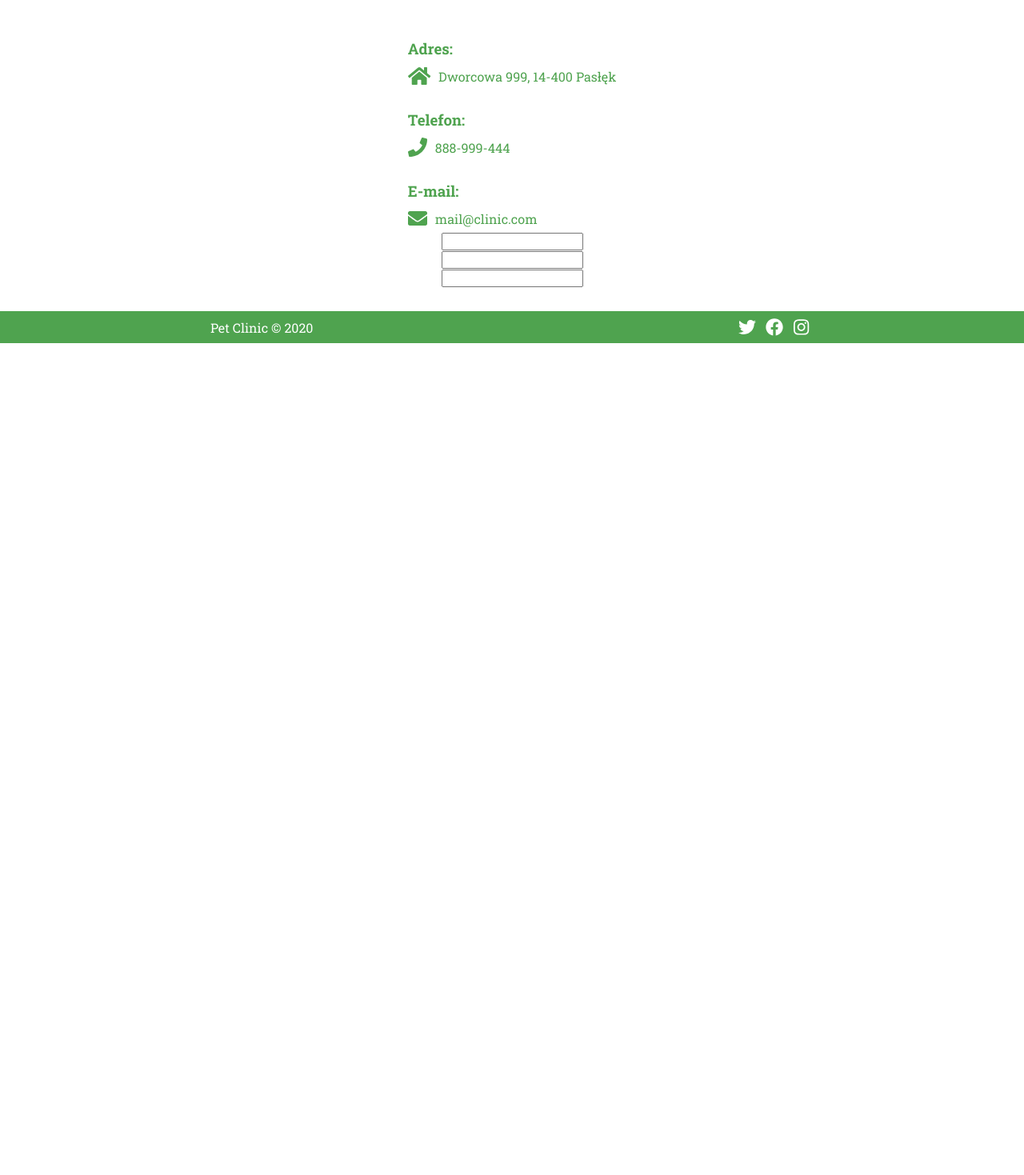
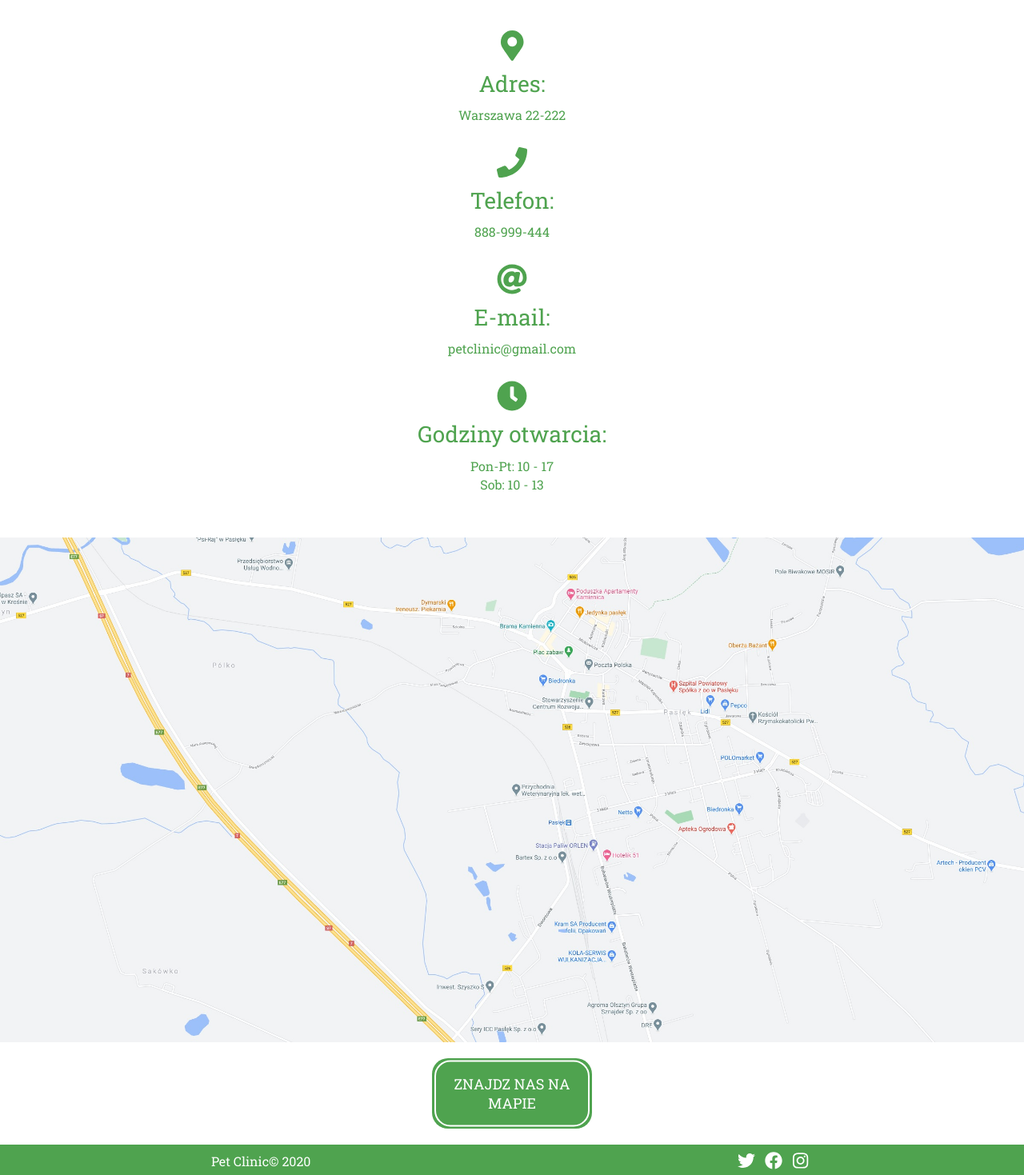
Before and after one commit to MacRapacki/pet-clinic-gatsby, a Gatsby site: page /contact in a window 1280 px wide. Shown: the part 57-1526 px from the top of the page at 80% size. Before the commit the page ends 800 px from the top, so only its background shows below. Built offline with nearby package versions, Linux system fonts and the light colour scheme; Gatsby itself is replaced by a stand-in of ours.

Commit message:
modify contactPage add location map plus link to external map

```diff
--- /dev/null
+++ b/src/components/contactPage/contact_info.js
@@ -0,0 +1,14 @@
+import React from "react"
+
+import ContactSection from "../indexPage/section_contact"
+import style from "./contact_info.module.css"
+
+const ContactInfo = () => {
+  return (
+    <section className={style.section}>
+      <ContactSection />
+    </section>
+  )
+}
+
+export default ContactInfo
--- /dev/null
+++ b/src/components/contactPage/contact_info.module.css
@@ -0,0 +1,3 @@
+.section {
+    padding-top: 60px;
+}
--- a/src/components/contactPage/section_contact.js
+++ /dev/null
@@ -1,50 +0,0 @@
-import React from "react"
-
-import { FontAwesomeIcon } from "@fortawesome/react-fontawesome"
-import "../fontawesome/fontawesome"
-import style from "./section_contact.module.css"
-
-const SectionContact = () => {
-  return (
-    <>
-      <section className={style.section}>
-        <div>
-          <h3>Adres:</h3>
-          <p className={style.detail}>
-            {" "}
-            <FontAwesomeIcon icon={"home"} className={style.icon} />
-            Dworcowa 999, 14-400 Pasłęk
-          </p>
-
-          <h3>Telefon:</h3>
-          <p className={style.detail}>
-            {" "}
-            <FontAwesomeIcon icon={"phone"} className={style.icon} />
-            888-999-444
-          </p>
-
-          <h3>E-mail:</h3>
-          <p className={style.detail}>
-            {" "}
-            <FontAwesomeIcon icon={"envelope"} className={style.icon} />
-            mail@clinic.com
-          </p>
-        </div>
-        <div>
-          <label></label>
-          <input type="text" />
-        </div>
-        <div>
-          <label></label>
-          <input type="email" />
-        </div>
-        <div>
-          <label></label>
-          <input type="number" />
-        </div>
-      </section>{" "}
-    </>
-  )
-}
-
-export default SectionContact
--- a/src/components/contactPage/section_contact.module.css
+++ /dev/null
@@ -1,22 +0,0 @@
-.section {
-    margin-top: 60px;
-    color: var(--main-color);
-    display: flex;
-    flex-direction: column;
-    align-items: center;
-    justify-content: center;
-}
-
-h3 {
-    padding: 25px 0 5px 0;
-}
-
-.icon {
-    font-size: 34px;
-    padding-right: 10px;
-}
-
-.detail {
-    display: flex;
-    align-items: center;
-}
--- /dev/null
+++ b/src/components/indexPage/location.js
@@ -0,0 +1,38 @@
+import React from "react"
+import { useStaticQuery, graphql } from "gatsby"
+import Img from "gatsby-image"
+
+import style from "./location.module.css"
+
+const Location = () => {
+  const data = useStaticQuery(graphql`
+    query {
+      map: file(relativePath: { eq: "location.jpg" }) {
+        childImageSharp {
+          # Specify a fixed image and fragment.
+          # The default width is 400 pixels
+          fluid(quality: 90) {
+            ...GatsbyImageSharpFluid
+          }
+        }
+      }
+    }
+  `)
+
+  return (
+    <>
+      <div className={style.image_wrapper}>
+        <Img fluid={data.map.childImageSharp.fluid} />
+        <a
+          href="https://g.page/weterynariapaslek?share"
+          target="_blank"
+          className={style.map_Link}
+        >
+          Znajdz nas na mapie
+        </a>
+      </div>
+    </>
+  )
+}
+
+export default Location
--- /dev/null
+++ b/src/components/indexPage/location.module.css
@@ -0,0 +1,33 @@
+.image_wrapper {
+    width: 100%;
+    position: relative;
+}
+
+.map_Link {
+    display: block;
+    position: relative;
+    width: 200px;
+    padding: 20px 0;
+    margin: 20px auto 10px auto;
+    background-color: var(--main-color);
+    color: white;
+    text-decoration: none;
+    font-size: 18px;
+    text-transform: uppercase;
+    border-radius: 20px;
+    text-align: center;
+}
+
+.map_Link::after {
+    content: "";
+    position: absolute;
+    width: 95%;
+    height: 90%;
+    /* background-color: red; */
+    left: 50%;
+    top: 50%;
+    border-radius: 20px;
+    border: 2px solid white;
+    transform: translate(-50%, -50%);
+
+}
--- a/src/components/layout.js
+++ b/src/components/layout.js
@@ -17,8 +17,16 @@ const Layout = ({ children }) => {
     <>
       <div className={style.wrapper}>
         <Nav />
-        <main> {children} </main> <Footer />
-      </div>
+        <main
+          style={{
+            width: "100%",
+          }}
+        >
+          {" "}
+          {children}{" "}
+        </main>{" "}
+        <Footer />
+      </div>{" "}
     </>
   )
 }
--- a/src/components/layout.module.css
+++ b/src/components/layout.module.css
@@ -1,6 +1,5 @@
 .wrapper {
     position: relative;
-    /* max-width: 360px; */
     display: flex;
     flex-direction: column;
     justify-content: center;
--- a/src/pages/contact.js
+++ b/src/pages/contact.js
@@ -1,12 +1,16 @@
 import React from "react"
-import SectionContact from "../components/contactPage/section_contact"
+
 import Layout from "../components/layout"
+import Location from "../components/indexPage/location"
+import ContactInfo from "../components/contactPage/contact_info"
 
-const ContactPage = () => (
-  <Layout>
-    {" "}
-    <SectionContact />{" "}
-  </Layout>
-)
+const ContactPage = () => {
+  return (
+    <Layout>
+      <ContactInfo />
+      <Location />
+    </Layout>
+  )
+}
 
 export default ContactPage
--- a/src/pages/index.js
+++ b/src/pages/index.js
@@ -7,6 +7,7 @@ import Header from "../components/indexPage/header"
 import SectionServices from "../components/indexPage/section_services"
 import SectionAllPets from "../components/indexPage/section_all_pets"
 import SectionContact from "../components/indexPage/section_contact"
+import Location from "../components/indexPage/location"
 
 const IndexPage = () => (
   <Layout>
@@ -15,6 +16,7 @@ const IndexPage = () => (
     <SectionServices />
     <SectionAllPets />
     <SectionContact />
+    <Location />
   </Layout>
 )
 
--- a/src/styles/global.css
+++ b/src/styles/global.css
@@ -19,6 +19,7 @@
 
 section {
     padding: 20px 10px;
+    width: 100%;
 }
 
 h2 {
```
Also changed, not shown: src/components/layout/footer.js (+9 -9 lines), src/images/location.jpg (added).
